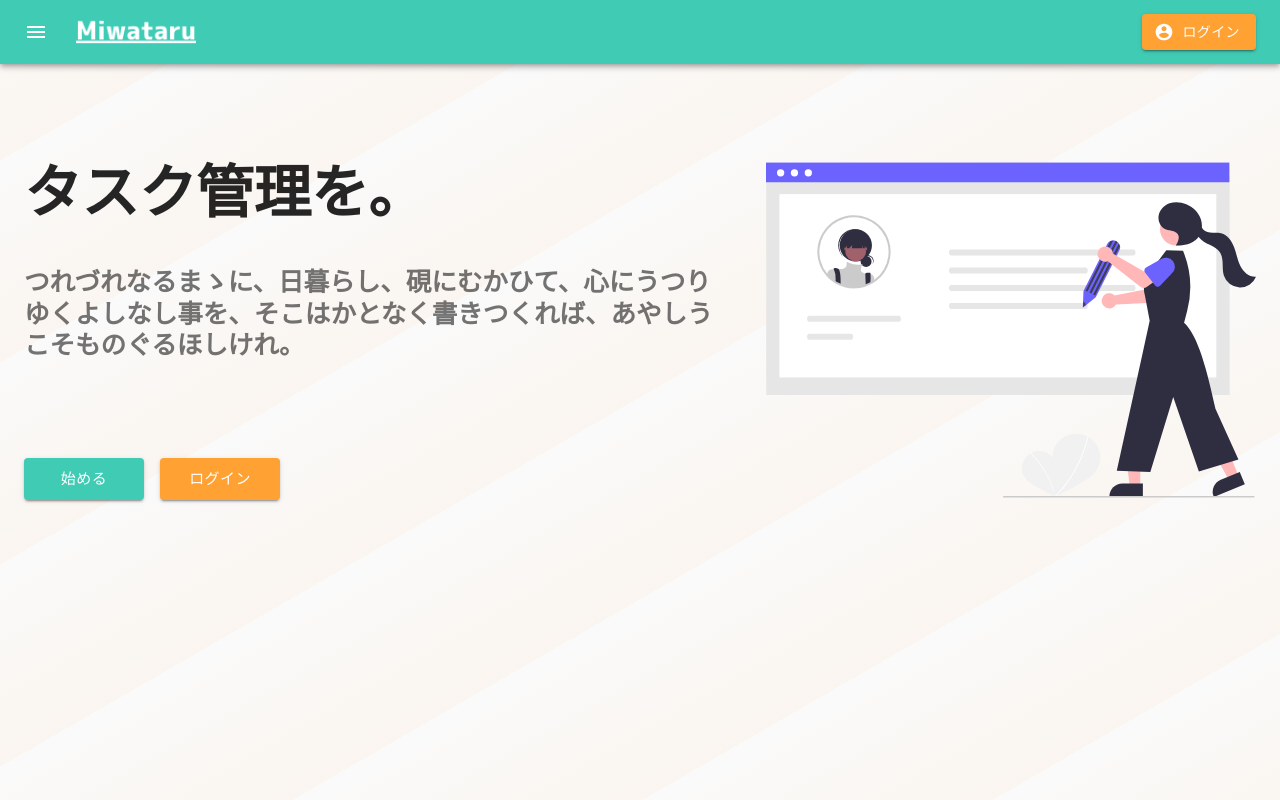
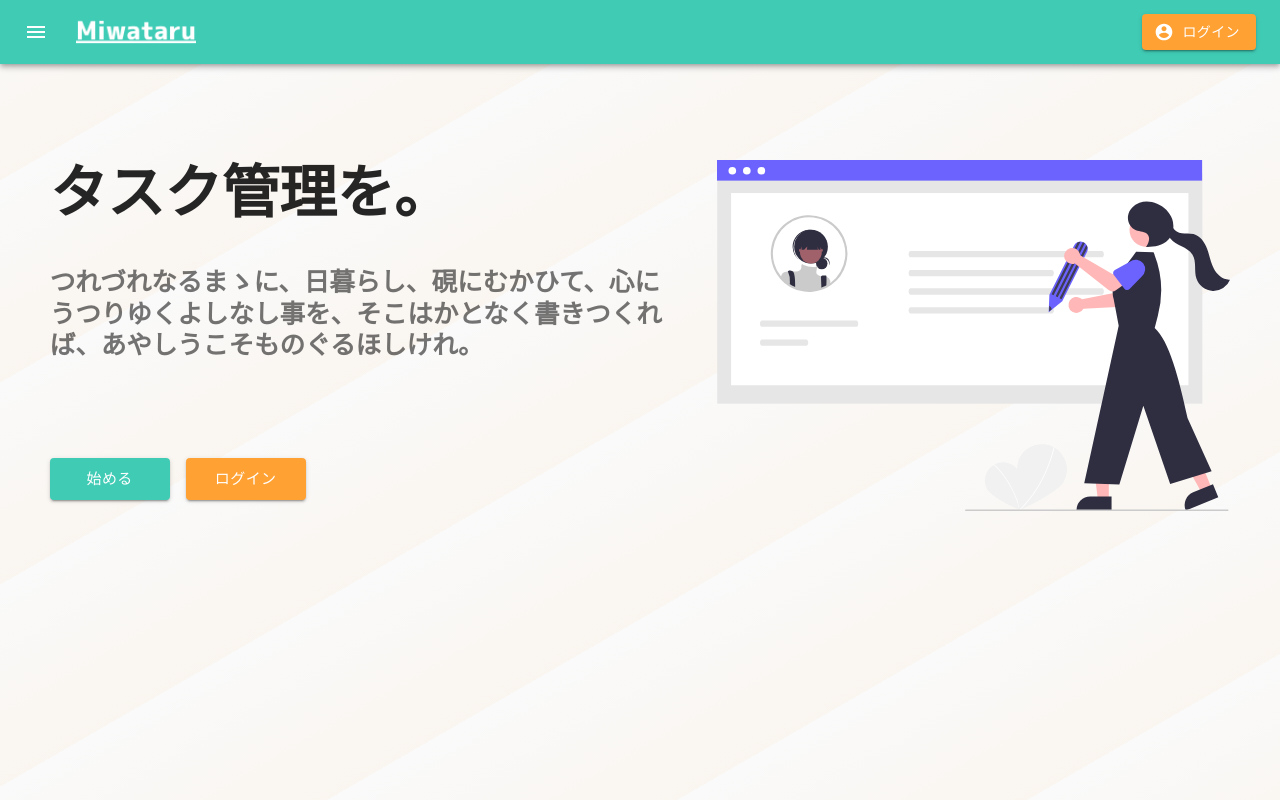
Before and after one commit to zuka-e/laravel-react-task-spa, a React (Create React App) app in the folder frontend/: page / in a window 1280 px wide. Shown: the top 800 px of the page. Built offline with nearby package versions, Linux system fonts and the light colour scheme; no server answers.

Commit message:
Fix the `spacing` of `Grid` exceeding the 100% width

```diff
--- a/frontend/src/components/Home/Hero.tsx
+++ b/frontend/src/components/Home/Hero.tsx
@@ -20,13 +20,14 @@ const useStyles = makeStyles((theme: Theme) =>
     },
     hero: {
       justifyContent: 'space-around',
-      [theme.breakpoints.down('xs')]: {
+      [theme.breakpoints.down('sm')]: {
         flexDirection: 'column-reverse',
+        alignItems: 'center',
       },
     },
     description: {
       marginBottom: theme.spacing(12),
-      [theme.breakpoints.down('xs')]: {
+      [theme.breakpoints.down('sm')]: {
         marginTop: theme.spacing(4),
         marginBottom: theme.spacing(6),
       },
@@ -34,11 +35,6 @@ const useStyles = makeStyles((theme: Theme) =>
     catchphrase: {
       fontSize: '3.6rem',
       marginBottom: theme.spacing(5),
-    },
-    heroImage: {
-      [theme.breakpoints.down('xs')]: {
-        margin: 'auto',
-      },
     },
     buttonLink: {
       minWidth: '120px',
@@ -54,10 +50,10 @@ const Hero: React.FC = () => {
   const classes = useStyles();
 
   return (
-    <Box className={classes.root}>
-      <Container component='main' className={classes.container}>
-        <Grid container spacing={5} className={classes.hero}>
-          <Grid item sm={7}>
+    <Box component='main' className={classes.root}>
+      <Container className={classes.container}>
+        <Grid container className={classes.hero}>
+          <Grid item md={6}>
             <div className={classes.description}>
               <Typography variant='h1' className={classes.catchphrase}>
                 タスク管理を。
@@ -93,7 +89,7 @@ const Hero: React.FC = () => {
               </Grid>
             </Grid>
           </Grid>
-          <Grid item sm={5} xs={10} className={classes.heroImage}>
+          <Grid item md={5} sm={10} xs={10}>
             <img src={hero} alt='hero' width='100%' height='100%' />
           </Grid>
         </Grid>
```
